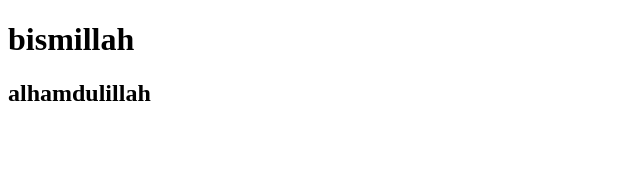
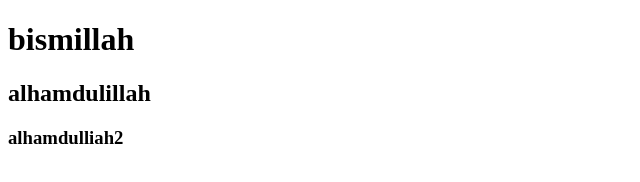
Before and after one commit to mdasif200112/my-second-website, a plain HTML site: page index.html in a window 1280 px wide. Shown: the whole page, without its empty margins (0-640 px from the left). Drawn offline with Linux system fonts and the light colour scheme.

Commit message:
Update index.html

```diff
--- a/index.html
+++ b/index.html
@@ -9,5 +9,6 @@
 <body>
     <h1>bismillah</h1>
     <h2>alhamdulillah</h2>
+    <h3>alhamdulliah2</h3>
 </body>
 </html>
```
